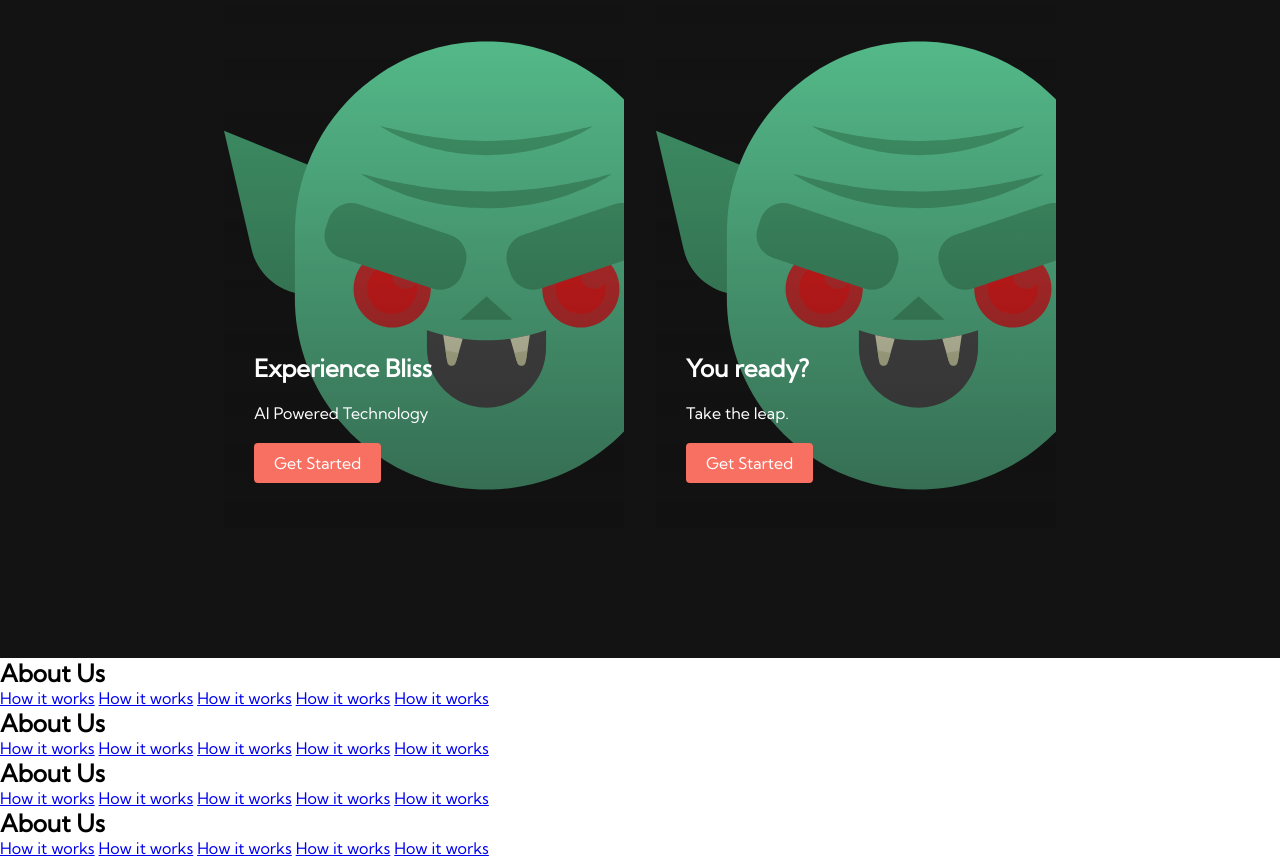
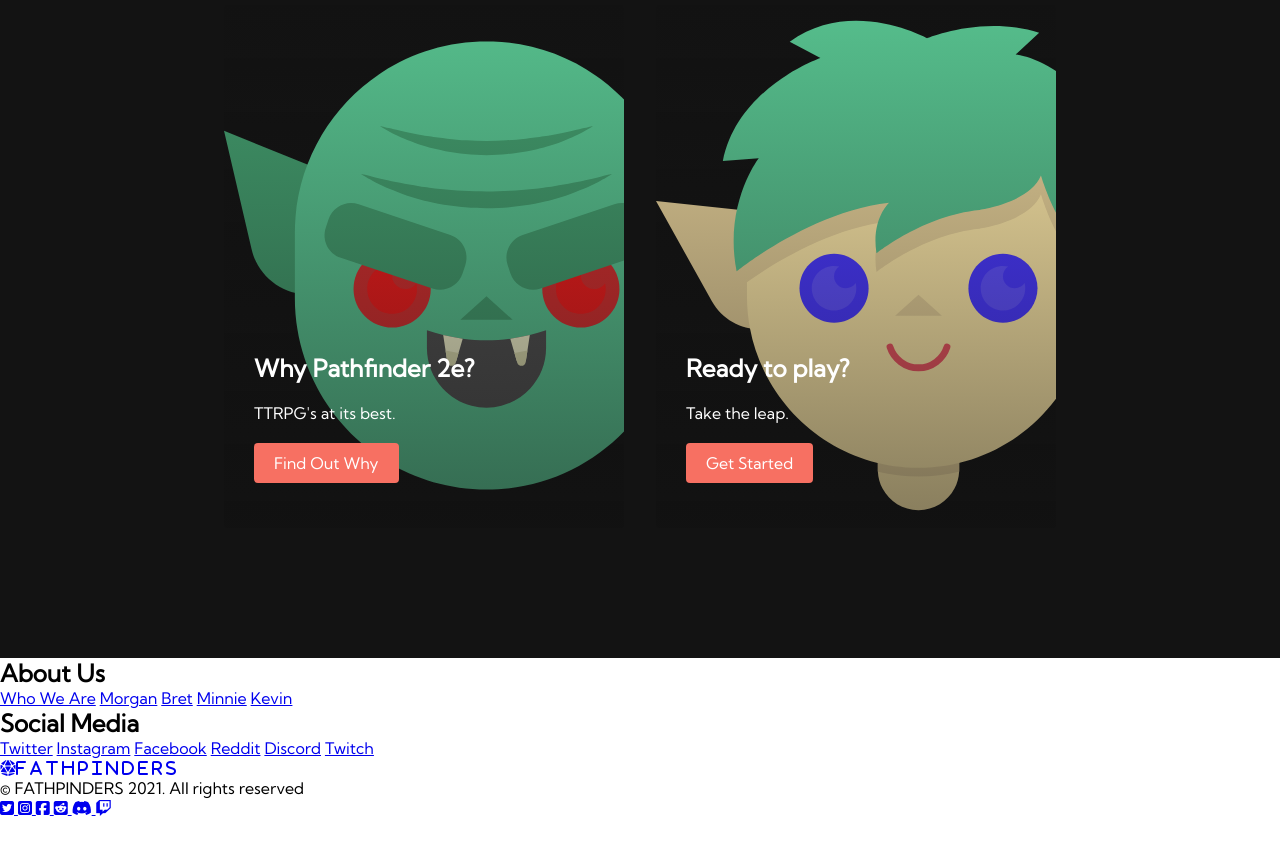
Before and after one commit to boodlethepoodle/fathpinders, a plain HTML site: page index.html in a window 1280 px wide. Shown: the part 942-1800 px from the top of the page. After the commit the page ends 1760 px from the top, so only its background shows below. Drawn offline with Linux system fonts and the light colour scheme.

Commit message:
added elf instead of a gobo and decided against the dice roller for landing page, maybe on another page for player simplicity?

```diff
--- a/index.html
+++ b/index.html
@@ -45,7 +45,7 @@
             </div>
         </nav>
 
-        <!-- Hero Section -->
+        <!-- Hero Section + dice roller?-->
 
         <div class ="main">
             <div class="main__container">
@@ -68,12 +68,12 @@
             <h1>See what the hype is about</h1>
             <div class="services__container">
                 <div class="services__card">
-                    <h2>Experience Bliss</h2>
-                    <p>AI Powered Technology</p>
-                    <button>Get Started</button>
+                    <h2>Why Pathfinder 2e?</h2>
+                    <p>TTRPG's at its best.</p>
+                    <button>Find Out Why</button>
                 </div>
                 <div class="services__card">
-                    <h2>You ready?</h2>
+                    <h2>Ready to play?</h2>
                     <p>Take the leap.</p>
                     <button>Get Started</button>
                 </div>
@@ -86,44 +86,58 @@
                 <div class="footer__link--wrapper">
                     <div class="footer__link--items">
                         <h2>About Us</h2>
-                        <a href="/">How it works</a>
-                        <a href="/">How it works</a>
-                        <a href="/">How it works</a>
-                        <a href="/">How it works</a>
-                        <a href="/">How it works</a>
+                        <a href="/">Who We Are</a>
+                        <a href="/">Morgan</a>
+                        <a href="/">Bret</a>
+                        <a href="/">Minnie</a>
+                        <a href="/">Kevin</a>
                     </div>
                     <div class="footer__link--items">
-                        <h2>About Us</h2>
-                        <a href="/">How it works</a>
-                        <a href="/">How it works</a>
-                        <a href="/">How it works</a>
-                        <a href="/">How it works</a>
-                        <a href="/">How it works</a>
-                    </div>
-                </div>
-                <div class="footer__link--wrapper">
-                    <div class="footer__link--items">
-                        <h2>About Us</h2>
-                        <a href="/">How it works</a>
-                        <a href="/">How it works</a>
-                        <a href="/">How it works</a>
-                        <a href="/">How it works</a>
-                        <a href="/">How it works</a>
-                    </div>
-                    <div class="footer__link--items">
-                        <h2>About Us</h2>
-                        <a href="/">How it works</a>
-                        <a href="/">How it works</a>
-                        <a href="/">How it works</a>
-                        <a href="/">How it works</a>
-                        <a href="/">How it works</a>
+                        <h2>Social Media</h2>
+                        <a href="/">Twitter</a>
+                        <a href="/">Instagram</a>
+                        <a href="/">Facebook</a>
+                        <a href="/">Reddit</a>
+                        <a href="/">Discord</a>
+                        <a href="/">Twitch</a>
                     </div>
                 </div>
 
+
+            </div>
+            <div class="social__media">
+                <div class="social__media--wrap">
+                    <div class="footer__logo">
+                        <a href="/" id="footer__logo"> <i class="fas fa-dice-d20">F A T H P I N D E R S</i></a>
+                    </div>
+                    <p class="website__right">© FATHPINDERS 2021. All rights reserved</p>
+                    <div class="social__icons">
+                        <a href="/" class="social_icon--link" target="_blank">
+                            <i class="fab fa-twitter-square"></i>
+                        </a>
+                        <a href="/" class="social_icon--link" target="_blank">
+                            <i class="fab fa-instagram-square"></i>
+                        </a>
+                        <a href="/" class="social_icon--link" target="_blank">
+                            <i class="fab fa-facebook-square"></i>
+                        </a>
+                        <a href="/" class="social_icon--link" target="_blank">
+                            <i class="fab fa-reddit-square"></i>
+                        </a>
+                        <a href="/" class="social_icon--link" target="_blank">
+                        <i class="fab fa-discord"></i>
+                        </a>
+                        <a href="/" class="social_icon--link" target="_blank">
+                            <i class="fab fa-twitch"></i>
+                        </a>
+                    </div>
+                </div>
             </div>
         </div>
 
         <script src="scripts/styles.js"></script>
+        <script src="dice.js"></script>
+        <script src="ui.js"></script>
 
     </body>
 </html>
--- a/styles/styles.css
+++ b/styles/styles.css
@@ -408,7 +408,7 @@
     color: #fff;
 }
 .services__card:nth-child(2) {
-    background-image: linear-gradient(to bottom, rgba(0,0,0,0) 0%, rgba(17, 17, 17, 0.5) 100%),url('/images/goblin-svgrepo-com.svg');
+    background-image: linear-gradient(to bottom, rgba(0,0,0,0) 0%, rgba(17, 17, 17, 0.5) 100%),url('/images/elf.svg');
 
 }
 
```
Also changed, not shown: images/elf.svg (added).
